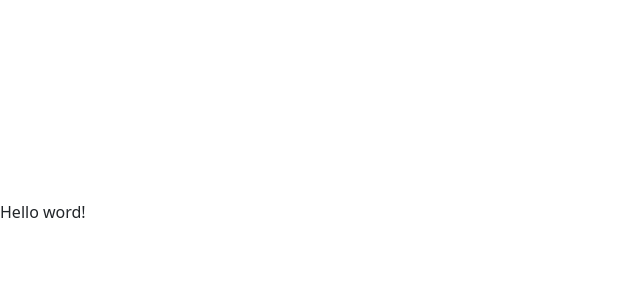
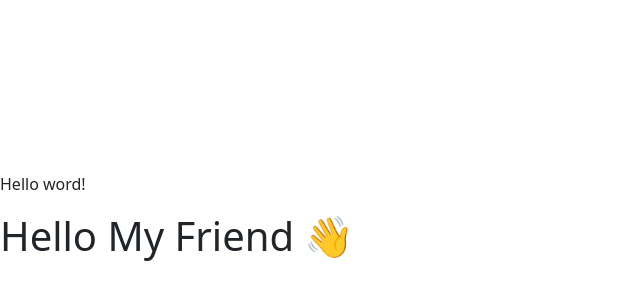
Before and after one commit to josetrivino89/react-ejercicio1, a React (Vite) app: page / in a window 1280 px wide. Shown: the part 180-480 px from the top of the page, without its empty margins (0-640 px from the left). Built offline with nearby package versions, Linux system fonts and the light colour scheme.

Commit message:
se agrego Ejercicio 2

```diff
--- a/src/App.jsx
+++ b/src/App.jsx
@@ -1,10 +1,13 @@
 import Ejercicio1 from "./assets/components/Ejercicio1"
+import Ejercicio2 from "./assets/components/Ejercicio2"
 
 
 function App() {
    return (
     <div className="App">
       <Ejercicio1/>
+      <Ejercicio2 note="My Friend"/>
+
     </div>
   )
 }
--- /dev/null
+++ b/src/assets/components/Ejercicio2.jsx
@@ -0,0 +1,9 @@
+import React from 'react'
+
+const Ejercicio2=(props)=> {
+  return (
+    <h1>Hello {props.note} 👋</h1>
+  )
+}
+
+export default Ejercicio2
```
Also changed, not shown: src/assets/components/Ejercicio3.jsx (added).
